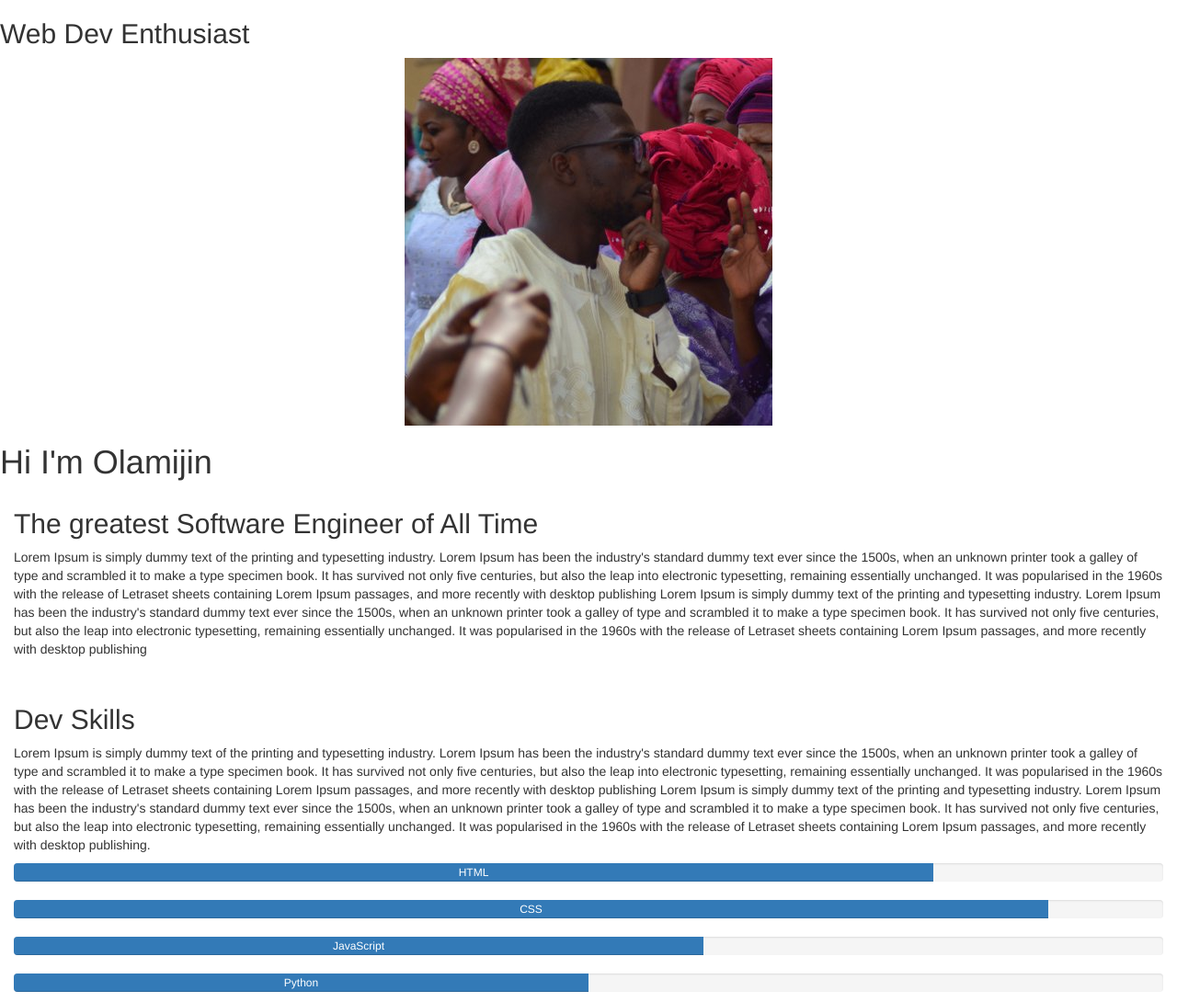
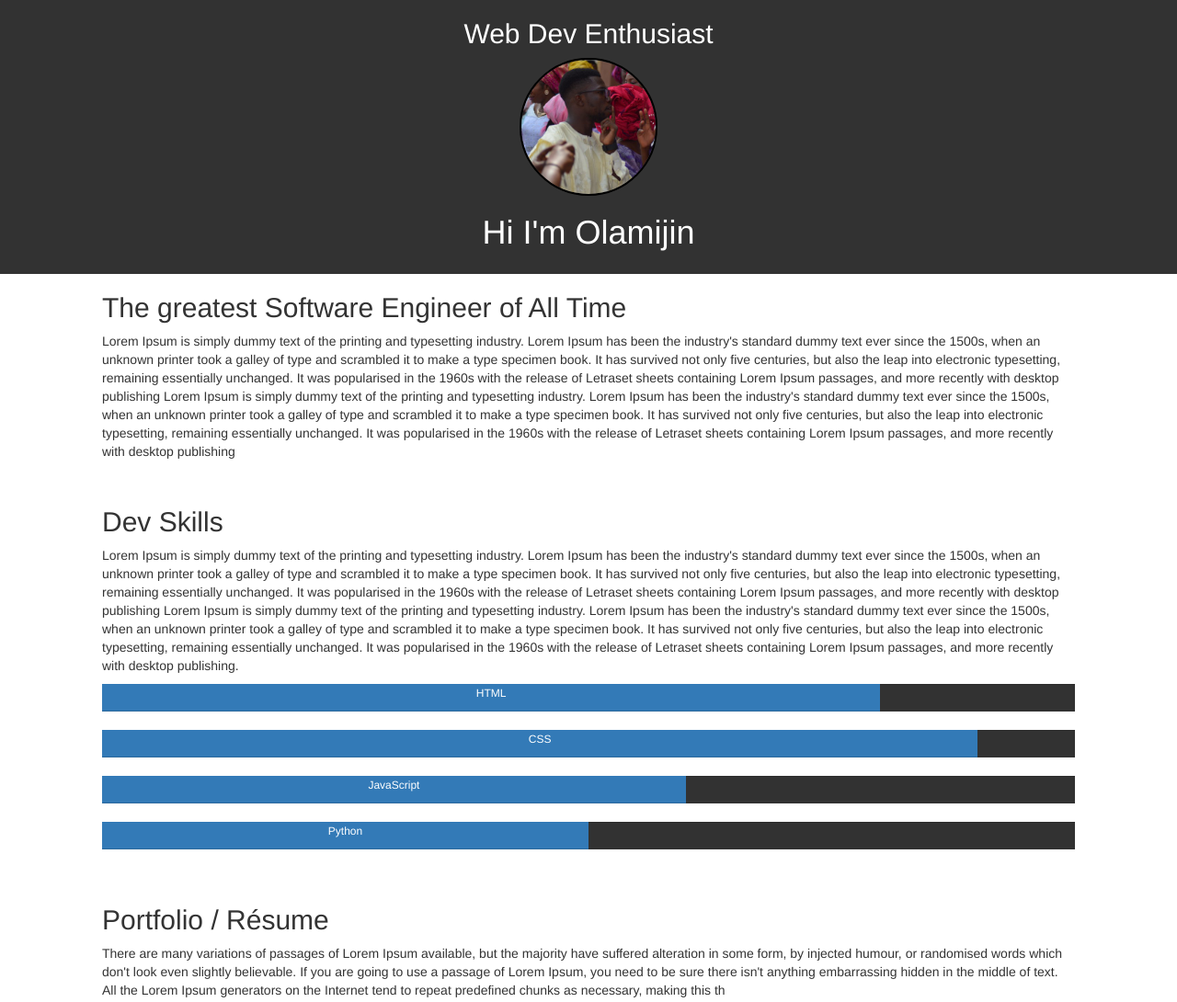
Before and after one commit to olamijinadebayo/olamijinadebayo, a plain HTML site: page index.html in a window 1280 px wide. Shown: the top 1090 px of the page at 92% size. Drawn offline with nearby package versions, Linux system fonts and the light colour scheme.

Commit message:
this will style the first and section part of the page

```diff
--- a/css/style.css
+++ b/css/style.css
@@ -0,0 +1,38 @@
+html,body{
+  margin: 0;
+  padding:0;
+}
+
+*{
+  font-weight: 400;
+}
+.first-section{
+  width: 100%;
+}
+.inner{
+  padding: 0px 50px;
+  padding-bottom: 15px;
+  display: inline-block;
+  background: rgb(50,50,50);
+  width: 100%
+}
+.inner img {
+  height: 150px;
+  width:150px;
+  border-radius: 50%;
+  border: 2px solid black;
+}
+.intro-text h1,.head-text h2{
+  color:white;
+  text-align:center;
+}
+
+.container-fluid{
+  width: 85%;
+  margin: 0 auto;
+}
+.progress {
+  height: 30px;
+  background-color: rgb(50,50,50);
+  border-radius: 0;
+}
--- a/index.html
+++ b/index.html
@@ -10,6 +10,7 @@
   <body>
     <!-- first section of the page -->
     <div class="first-section">
+      <div class="inner" id="top">
         <div class="head">
           <div class="head-text">
               <h2>Web Dev Enthusiast</h2>
@@ -21,6 +22,7 @@
           </div>
           <div class="intro-text">
             <h1>Hi I'm Olamijin </h1>
+          </div>
         </div>
       </div>
 
@@ -93,7 +95,7 @@
     <div class="container-fluid">
       <div class="row">
         <div class="col-md-12">
-          <h2>Portfolio/Resume</h2>
+          <h2>Portfolio / Résume</h2>
 
           <p>There are many variations of passages of Lorem Ipsum available, but the majority have suffered alteration in some form,
              by injected humour, or randomised words which don't look even slightly believable.
```
Lines whose indentation alone changed are shown as unchanged.
